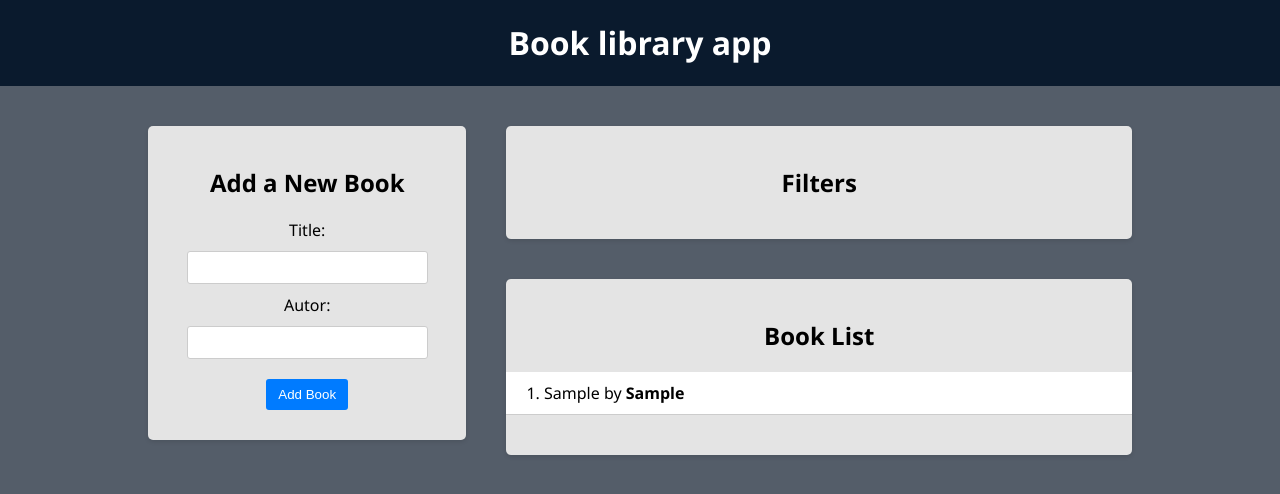
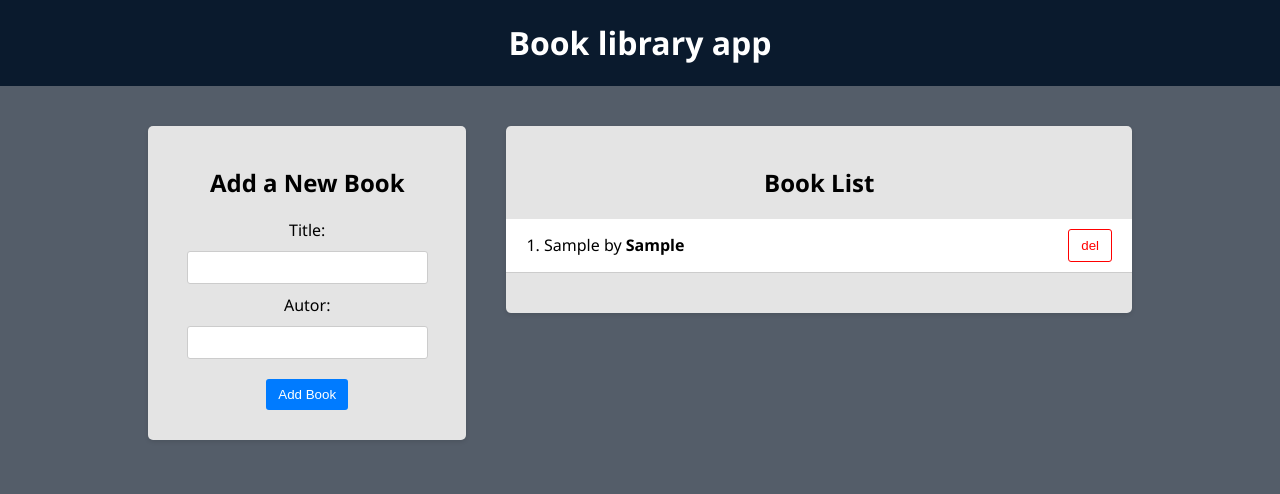
Before and after one commit to Scatchie13/react-redux, a React (Create React App) app: page / in a window 1280 px wide. Both pictures are taken after typing "Sample", "Sample" into the empty fields and a click on the button "Add Book". Shown: the top 494 px of the page. Built offline with nearby package versions, Linux system fonts and the light colour scheme.

Commit message:
added del button

```diff
--- a/src/App.js
+++ b/src/App.js
@@ -14,7 +14,7 @@
           <BookForm />
         </div>
         <div className="app-right-column">
-          <Filter />
+          {/* <Filter /> */}
           <BookList />
         </div>
       </main>
--- a/src/components/BookList/BookList.jsx
+++ b/src/components/BookList/BookList.jsx
@@ -1,4 +1,6 @@
 import { useSelector } from 'react-redux/es/hooks/useSelector'
+import { useDispatch } from 'react-redux'
+import { delBook } from '../../redux/books/actionCreators'
 
 import './BookList.css'
 
@@ -6,6 +8,11 @@
   const books = useSelector((state) => {
     return state.books
   })
+  const dispatch = useDispatch()
+
+  const handleDelete = (id) => {
+    dispatch(delBook(id))
+  }
 
   return (
     <div className="app-block book-list">
@@ -19,6 +26,9 @@
               <div className="book-info">
                 {++i}. {book.title} by <strong>{book.autor}</strong>
               </div>
+              <div className="book-actions">
+                <button onClick={() => handleDelete(book.id)}>del</button>
+              </div>
             </li>
           ))}
         </ul>
--- a/src/redux/books/actionCreators.js
+++ b/src/redux/books/actionCreators.js
@@ -6,3 +6,10 @@
     payload: newBook,
   }
 }
+
+export const delBook = (id) => {
+  return {
+    type: a.DEL_BOOK,
+    payload: id,
+  }
+}
--- a/src/redux/books/actionTypes.js
+++ b/src/redux/books/actionTypes.js
@@ -1 +1,2 @@
 export const ADD_BOOK = 'ADD_BOOK'
+export const DEL_BOOK = 'DEL_BOOK'
--- a/src/redux/books/reducer.js
+++ b/src/redux/books/reducer.js
@@ -6,6 +6,8 @@
   switch (action.type) {
     case a.ADD_BOOK:
       return [...state, action.payload]
+    case a.DEL_BOOK:
+      return state.filter((book) => book.id !== action.payload)
     default:
       return state
   }
```
